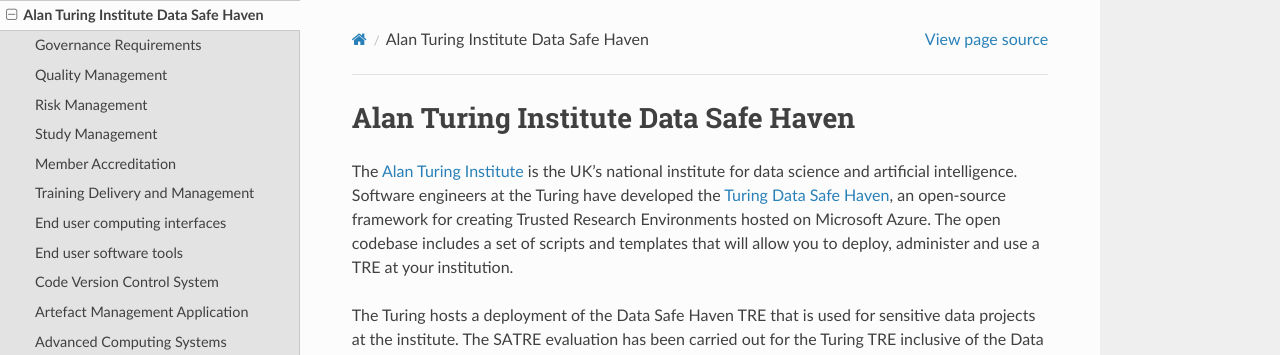
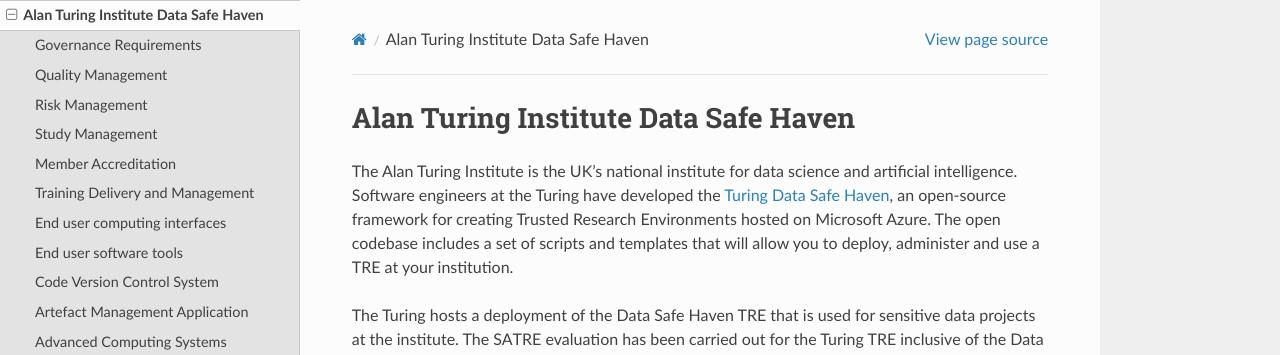
Before and after one commit to sa-tre/satre-specification, a Sphinx documentation site: the page built from docs/source/evaluations/alan_turing_institute.md, in a window 1280 px wide and 900 px high. Shown: the top 355 px of the window. Built offline with Sphinx 7.4.7 and the Read the Docs theme 2.0.0, drawn with Linux system fonts in a browser that asks for light colours; part of the change alters nothing that is shown.

```diff
--- a/docs/source/evaluations/alan_turing_institute.md
+++ b/docs/source/evaluations/alan_turing_institute.md
@@ -2,7 +2,7 @@
 
 # Alan Turing Institute Data Safe Haven
 
-The [Alan Turing Institute](https://www.turing.ac.uk/) is the UK's national institute for data science and artificial intelligence.
+The Alan Turing Institute is the UK's national institute for data science and artificial intelligence.
 Software engineers at the Turing have developed the [Turing Data Safe Haven](https://github.com/alan-turing-institute/data-safe-haven), an open-source framework for creating Trusted Research Environments hosted on Microsoft Azure.
 The open codebase includes a set of scripts and templates that will allow you to deploy, administer and use a TRE at your institution.
 
```
